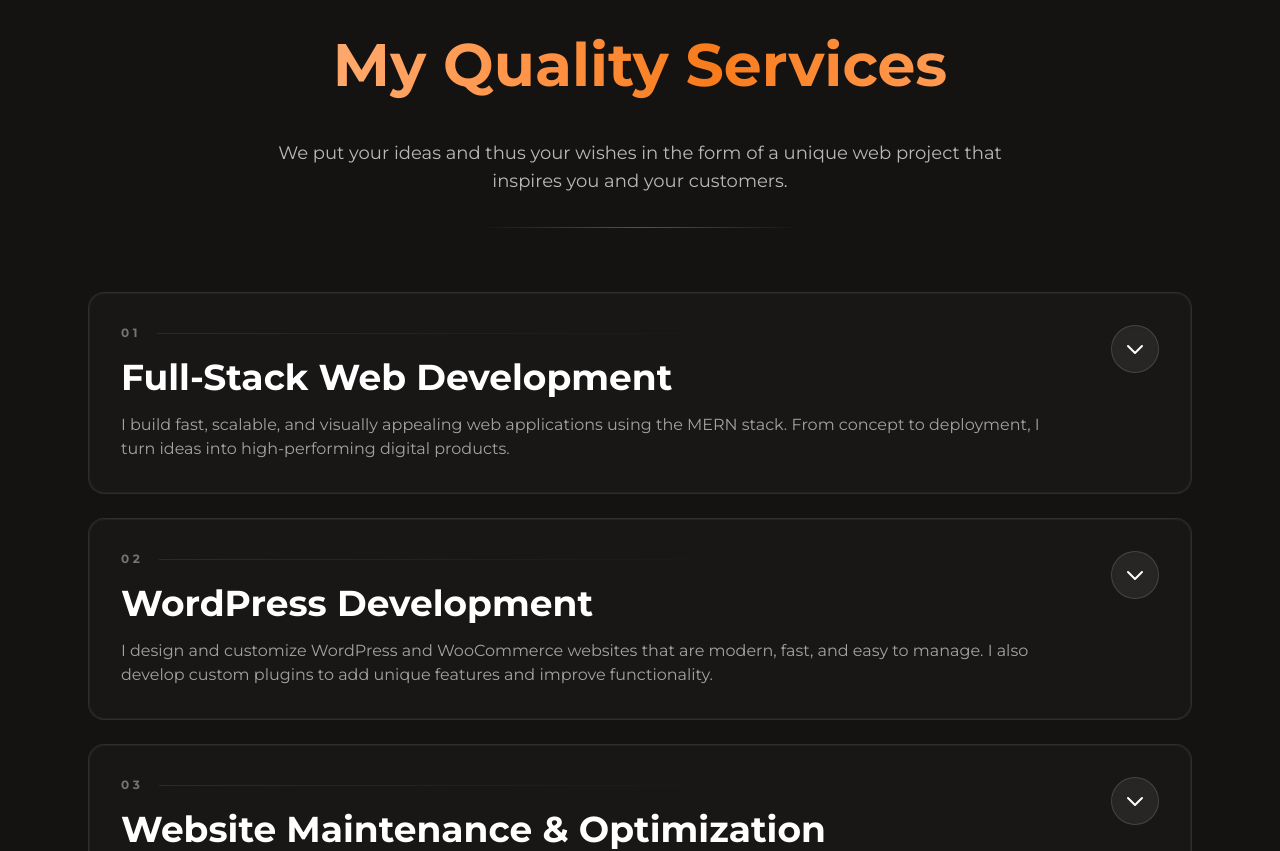
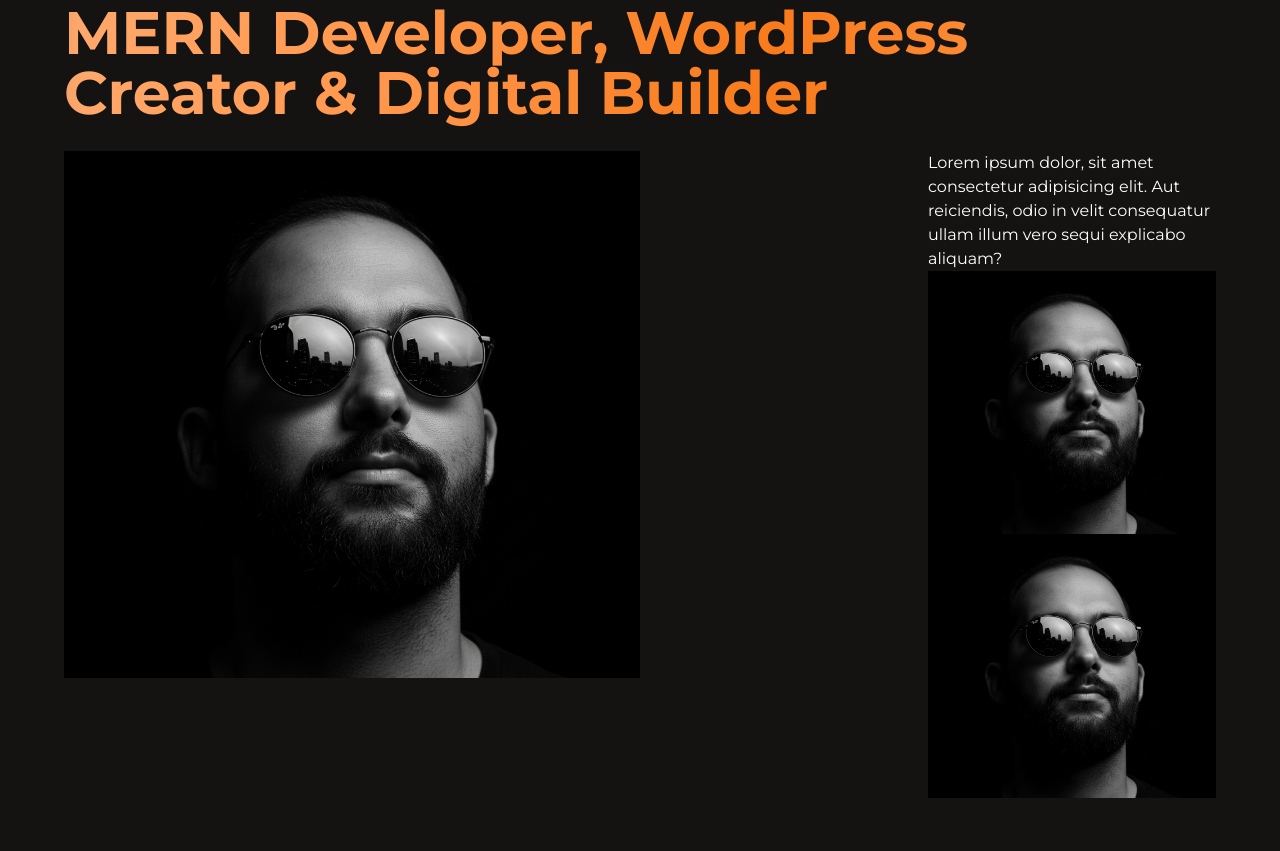
Before and after one commit to KamelMesbahi13/portfolio, a React (Vite) app: page / in a window 1280 px wide. Shown: the part 860-1711 px from the top of the page. Built offline with nearby package versions, Linux system fonts and the light colour scheme.

Commit message:
adding about us section

```diff
--- a/src/Components/Home/Home.jsx
+++ b/src/Components/Home/Home.jsx
@@ -2,13 +2,15 @@
 import RecentWork from "./RecentWork/RecentWork";
 import MyQualityServices from "./MyQualityServices/MyQualityServices";
 import Technologies from "./Technologies/Technologies";
+import HomeAbout from "./HomeAbout/HomeAbout";
 
 const Home = () => (
   <div>
     <PortfolioPage />
-    <MyQualityServices />
-    <RecentWork />
-    <Technologies />
+    <HomeAbout />
+    {/* <MyQualityServices /> */}
+    {/* <RecentWork /> */}
+    {/* <Technologies /> */}
   </div>
 );
 
--- /dev/null
+++ b/src/Components/Home/HomeAbout/HomeAbout.jsx
@@ -0,0 +1,35 @@
+import Img from "../../../assets/mypic.png";
+
+const HomeAbout = () => {
+  return (
+    <div className="mt-20">
+      <div className="container">
+        <div>
+          <h1>MERN Developer, WordPress Creator & Digital Builder</h1>
+        </div>
+        <div>
+          <div className="flex flex-row-reverse content-center justify-between">
+            <div className="w-1/4">
+              <div>
+                <p>
+                  Lorem ipsum dolor, sit amet consectetur adipisicing elit. Aut
+                  reiciendis, odio in velit consequatur ullam illum vero sequi
+                  explicabo aliquam?
+                </p>
+              </div>
+              <div>
+                <img src={Img} alt="" />
+                <img src={Img} alt="" />
+              </div>
+            </div>
+            <div className="w-1/2">
+              <img src={Img} alt="" />
+            </div>
+          </div>
+        </div>
+      </div>
+    </div>
+  );
+};
+
+export default HomeAbout;
```
